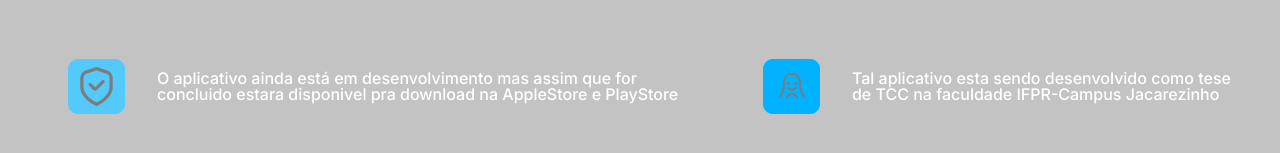
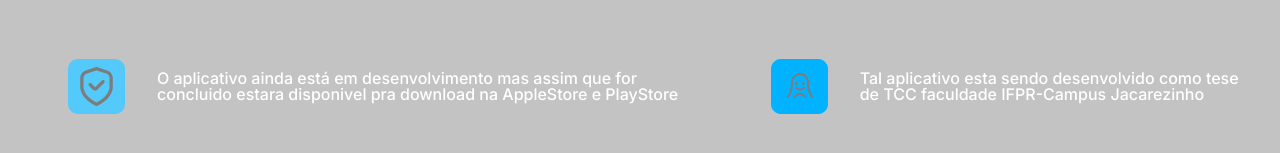
Before and after one commit to Jhoelber/tccPage, a plain HTML site: page index.html in a window 1280 px wide. Shown: the part 4596-4749 px from the top of the page. Drawn offline with Linux system fonts and the light colour scheme.

Commit message:
Update index.html

```diff
--- a/index.html
+++ b/index.html
@@ -253,7 +253,7 @@
             </div>
             <div class="footerConteudo2">
                 <img src="imagem/linux.png" alt=""  class="footerImagem">
-                <h2>Tal aplicativo esta sendo desenvolvido como tese de TCC na faculdade IFPR-Campus Jacarezinho </h2>
+                <h2>Tal aplicativo esta sendo desenvolvido como tese de TCC faculdade IFPR-Campus Jacarezinho </h2>
             </div>
         </div>
 
```
